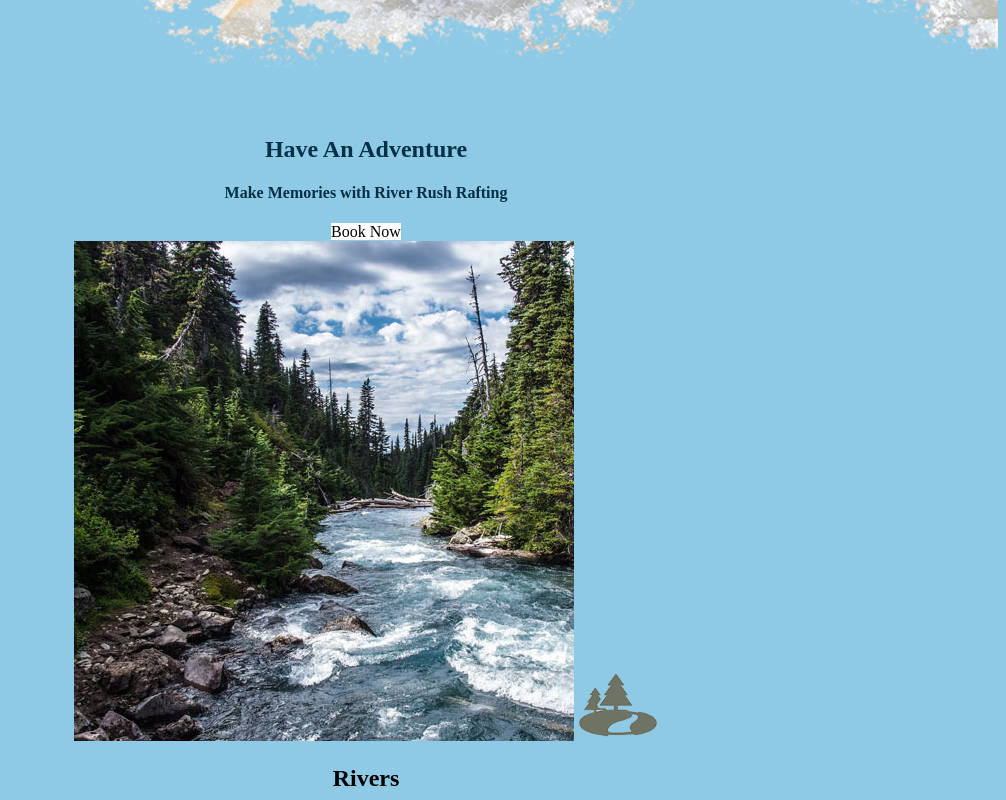
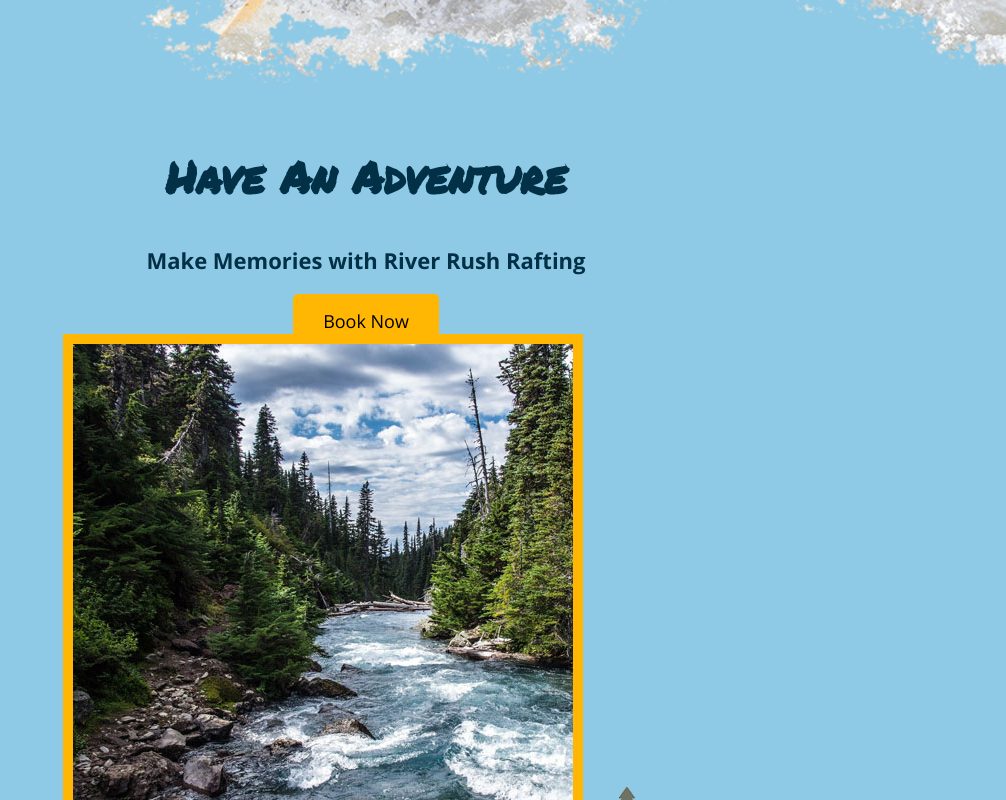
Before and after one commit to Hyrum-Jones/WDD130, a plain HTML site: page wwr/index.html in a window 1280 px wide. Shown: the part 840-1640 px from the top of the page, without its empty margins (274-1280 px from the left). Drawn offline with nearby package versions, Linux system fonts and the light colour scheme.

Commit message:
additional css customization

```diff
--- a/wwr/styles/style.css
+++ b/wwr/styles/style.css
@@ -1,9 +1,12 @@
+@import url('https://fonts.googleapis.com/css2?family=Open+Sans:ital,wght@0,300..800;1,300..800&family=Permanent+Marker&display=swap');
+
 content {
     max-width: 1600px;
     margin: 0 auto;
 }
 .icon {
     width: 80px;
+    padding-top: 10px;
 }
 .logo {
     width: 80px;
@@ -15,6 +18,7 @@ nav a {
     text-align: center;
     color: white;
     text-decoration: none;
+    padding: 35px;
 }
 
 #hero-msg h1,
@@ -34,6 +38,13 @@ main section {
 }
 body {
     background-color: #8ECAE6;
+    font-family: "Open Sans", Helvetica, sans-serif;
+    font-size: 22px;
+    margin: 0;
+    padding: 0;
+}
+h2 {
+    margin: 0;
 }
 header {
     background-color:#023047;
@@ -44,19 +55,27 @@ nav a:hover {
 }
 .home-title {
     color: #023047;
+    font-family: "Permanent Marker";
+    font-size: 2em;
+    margin-top: 10px;
 }
 h4 {
     color: #023047;
 }
-.book {
+.book, .join {
+    font-size: 18px;
     text-decoration: none;
-    background-color: white;
-    color: black
-}
-.join {
     background-color: #FFB703;
     color: black;
-    text-decoration: none;
+    padding: 15px 30px;
+    margin-top: 50px;
+    border-radius: 5px;
+}
+.card-img {
+    border: 10px solid #FFB703;
+}
+main section img {
+    box-sizing: border-box;
 }
 .book:hover {
     background-color: white;
@@ -71,16 +90,22 @@ h4 {
 }
 .msg p {
     color: #023047;
+    font-size: .8em;
+    padding-bottom: 15px;
 }
 #background {
     background-color: #FB8500;
 }
 .msg {
     background-color: beige;
+    line-height: 1.5em;
+    padding: 35px;
 }
 footer {
     background-color: #023047;
     color: white;
+    padding: 25px 50px;
+    margin-top: 200px;
 }
 footer a {
     color: white;
@@ -95,3 +120,12 @@ footer p {
 footer p a:hover {
     text-decoration: underline;
 }
+#logo_link {
+    padding-top: 5px;
+}
+footer.social img {
+    padding-top: 15px;
+}
+.rivers-card, .camping-card, .rapids-card {
+    margin: 200px 0;
+}
```
